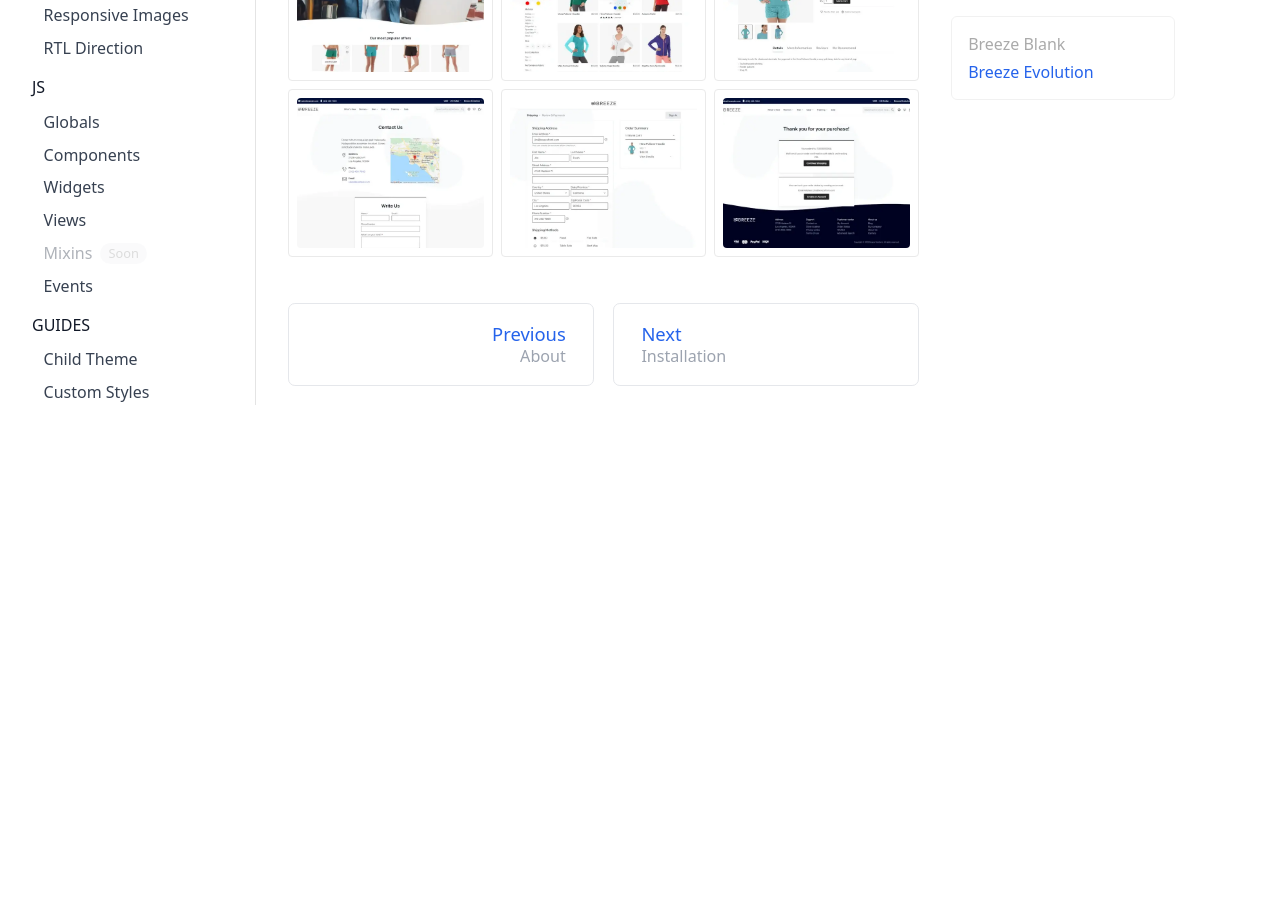
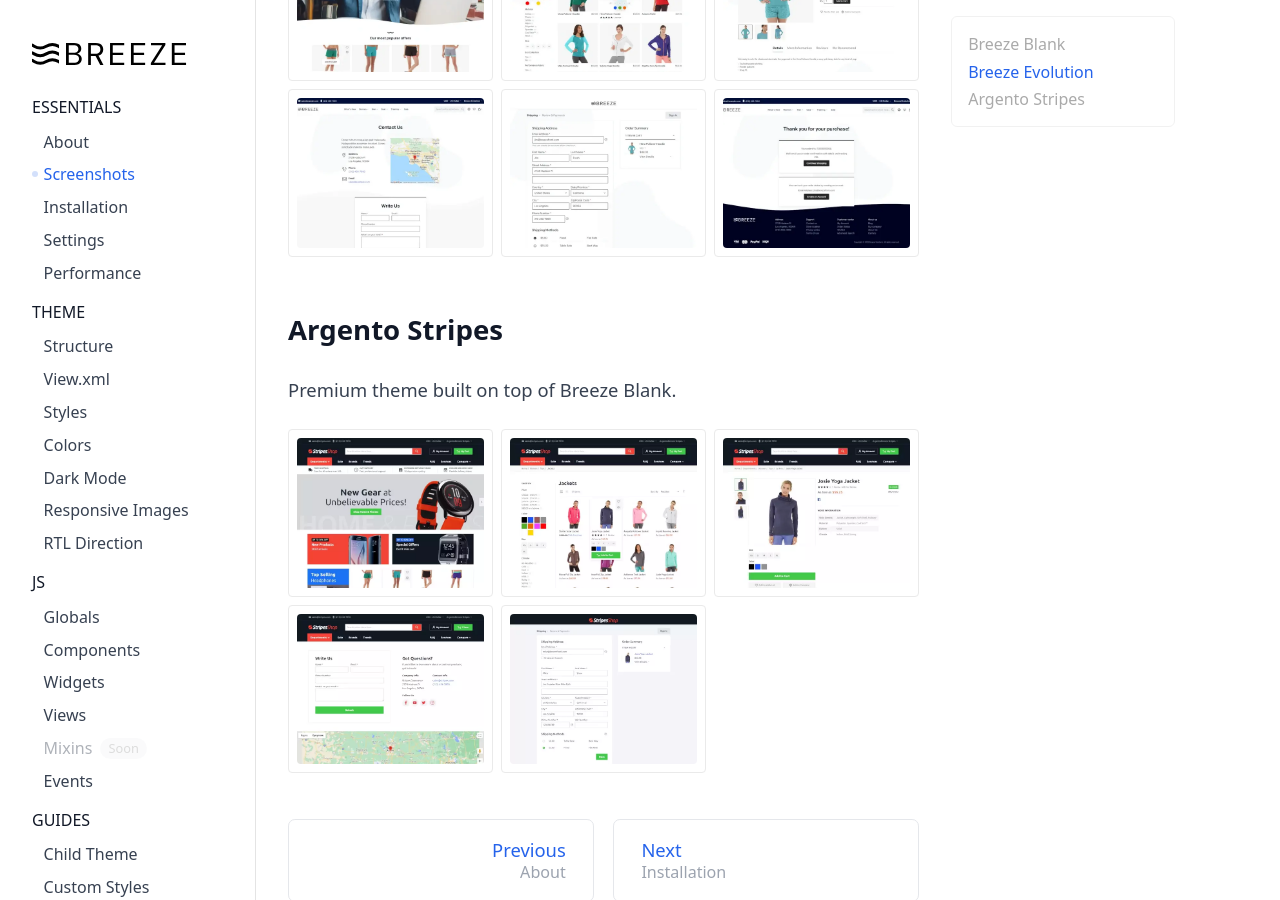
Before and after one commit to breezefront/breezefront.com, a Jekyll site: the page built from collections/_essentials/screenshots.md, in a window 1280 px wide and 900 px high, scrolled down 865 px. Built offline with Jekyll 4.4.1, drawn with Linux system fonts in a browser that asks for light colours; before the commit the page ends 1270 px from its top, so only the background shows below that.

Commit message:
Argento Stripes screenshots

```diff
--- a/collections/_essentials/screenshots.md
+++ b/collections/_essentials/screenshots.md
@@ -22,3 +22,9 @@ Minimalistic starter theme. Great to build your new unique theme. [View Demo](ht
 Light theme with rounded shapes and contrast forms. [View Demo](https://breeze.swissupdemo.com/breeze_evolution/){:target="_blank" rel="noopener"}
 
 {% include gallery.html dir="evolution" width="350" height="250" %}
+
+## Argento Stripes
+
+Premium theme built on top of Breeze Blank.
+
+{% include gallery.html dir="argento-stripes" width="350" height="250" %}
```
